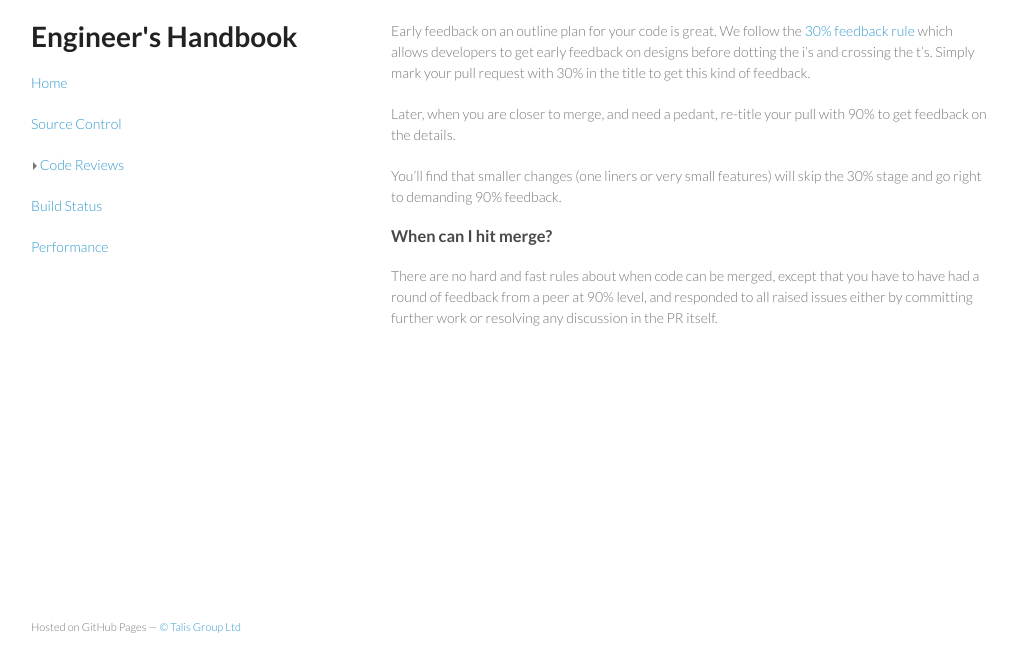
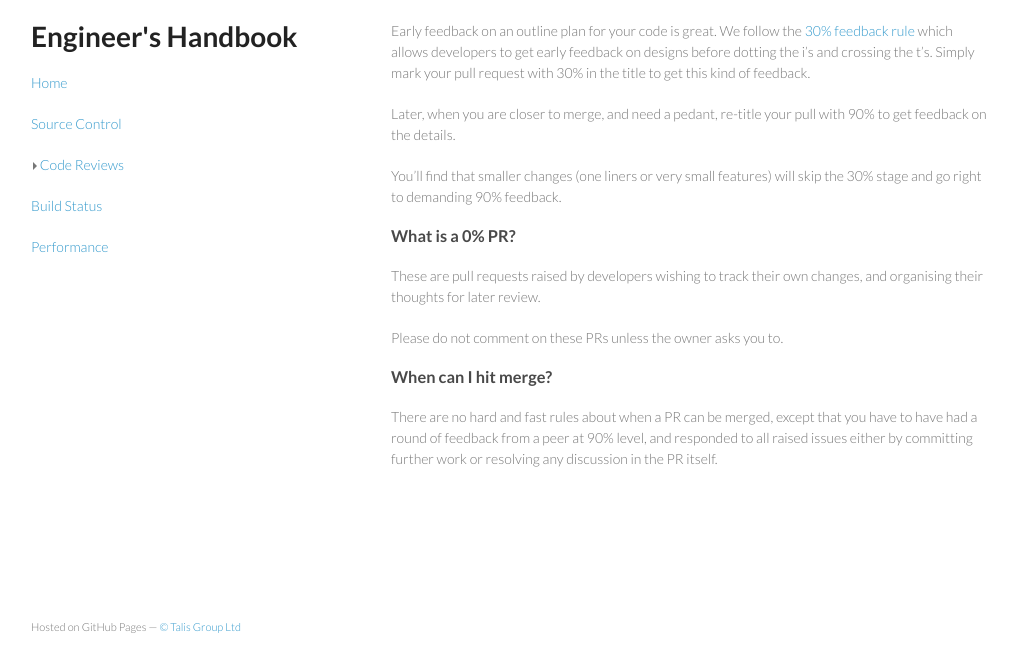
Before and after one commit to ellerbrock/talis.github.io, a Jekyll site: the page built from code-reviews.md, in a window 1280 px wide, cut to the strip 194-866 px from the top of the page. Shown: the whole strip, without its empty margins (129-1146 px from the left). Built offline with Jekyll 4.4.1, drawn with Linux system fonts in a browser that asks for light colours; nearby versions of some CDN libraries.

Commit message:
Adding 0% pull advice

```diff
--- a/code-reviews.md
+++ b/code-reviews.md
@@ -19,8 +19,15 @@ Later, when you are closer to merge, and need a pedant, re-title your pull with
 You'll find that smaller changes (one liners or very small features) will skip the 30% stage and go right to demanding
 90% feedback.
 
+### What is a 0% PR?
+
+These are pull requests raised by developers wishing to track their own changes, and organising their thoughts for
+later review.
+
+Please do not comment on these PRs unless the owner asks you to.
+
 ### When can I hit merge?
 
-There are no hard and fast rules about when code can be merged, except that you have to have had a round of feedback
+There are no hard and fast rules about when a PR can be merged, except that you have to have had a round of feedback
 from a peer at 90% level, and responded to all raised issues either by committing further work or resolving any
 discussion in the PR itself.
```
